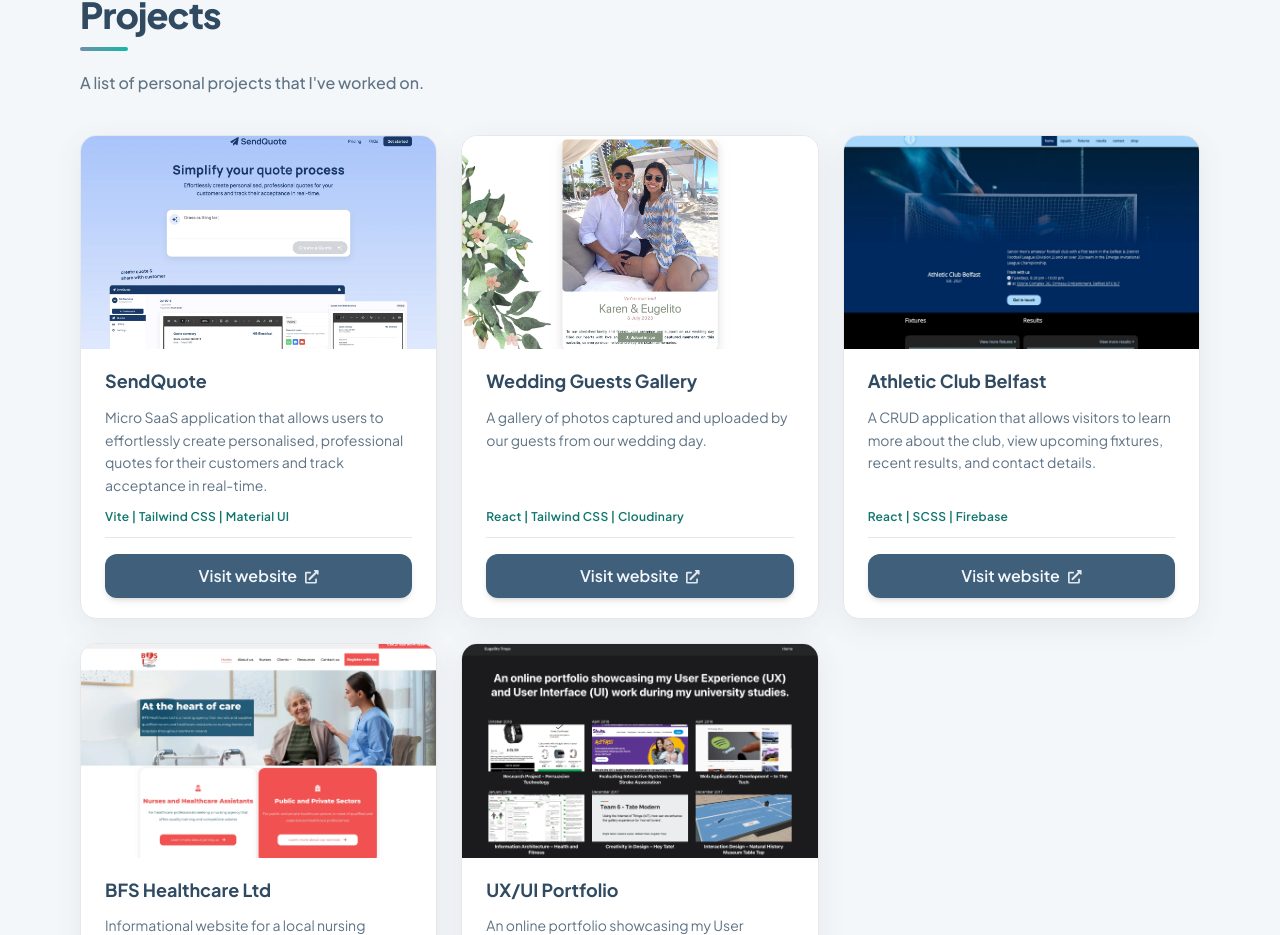
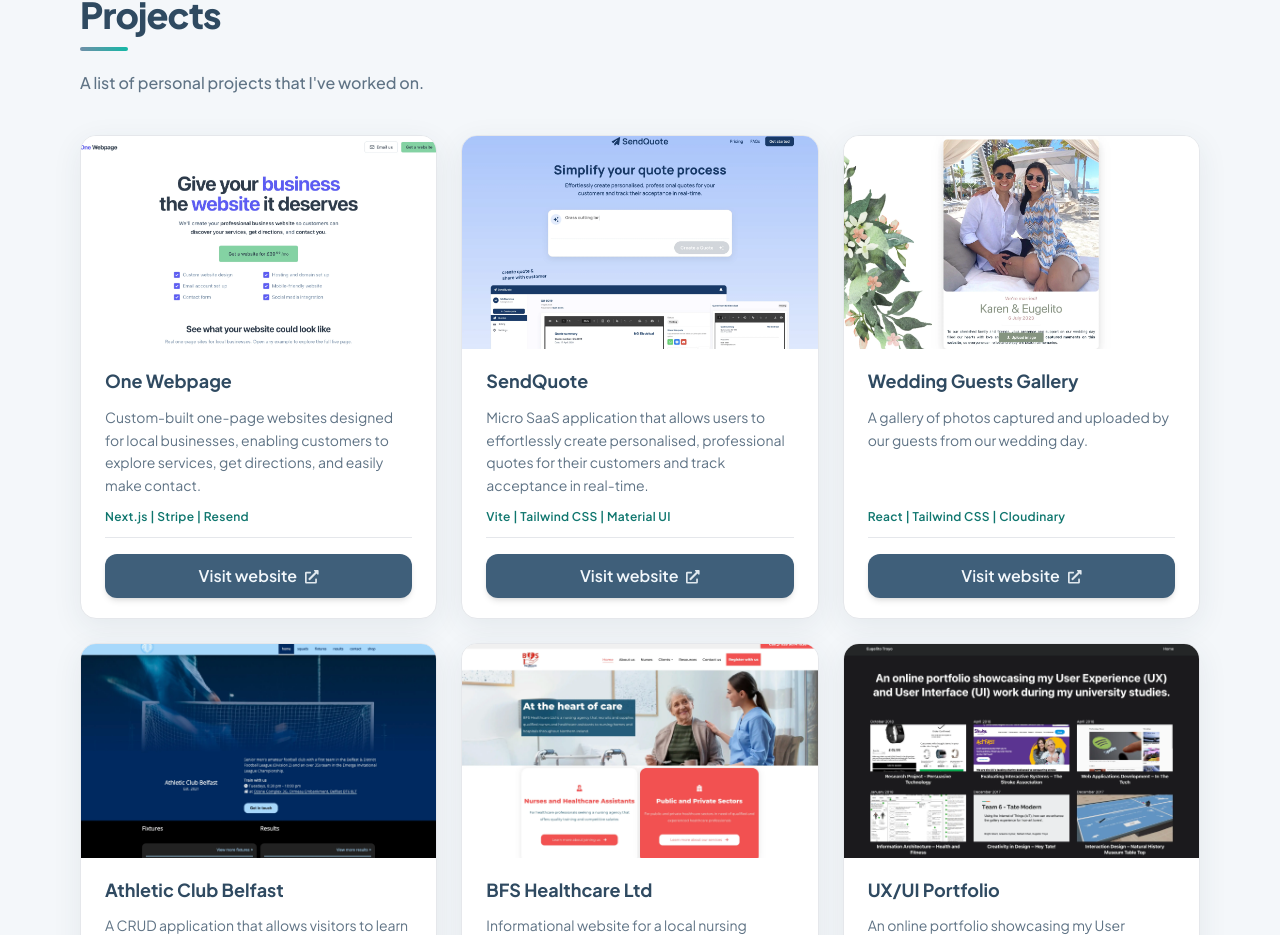
Before and after one commit to eugelito/eugelito, a React (Vite) app: page / in a window 1280 px wide. Shown: the part 1231-2166 px from the top of the page. Built offline with nearby package versions, Linux system fonts and the light colour scheme.

Commit message:
one webpage

```diff
--- a/src/Data.js
+++ b/src/Data.js
@@ -39,7 +39,7 @@ export const data = [
   },
   {
     id: 4,
-    img: "/images/wedding.webp",
+    img: `${base}images/wedding.webp`,
     alt: "Wedding Guests Gallery",
     title: "Wedding Guests Gallery",
     technologies: "React | Tailwind CSS | Cloudinary",
@@ -61,9 +61,22 @@ export const data = [
     isMobileApp: false,
     isDisabled: false,
   },
+  {
+    id: 6,
+    img: `${base}images/onewebpage.webp`,
+    alt: "One Webpage landing page for local business websites",
+    title: "One Webpage",
+    technologies: "Next.js | Stripe | Resend",
+    description:
+      "Custom-built one-page websites designed for local businesses, enabling customers to explore services, get directions, and easily make contact.",
+
+    urlLink: "https://onewebpage.co.uk/",
+    isMobileApp: false,
+    isDisabled: false,
+  },
   // {
-  //   id: 6,
-  //   img: "/images/noah.webp",
+  //   id: 7,
+  //   img: `${base}images/noah.webp`,
   //   alt: "Noah",
   //   title: "Noah",
   //   technologies: "React Native | iOS | Android",
```
Also changed, not shown: public/images/onewebpage.webp (added).
